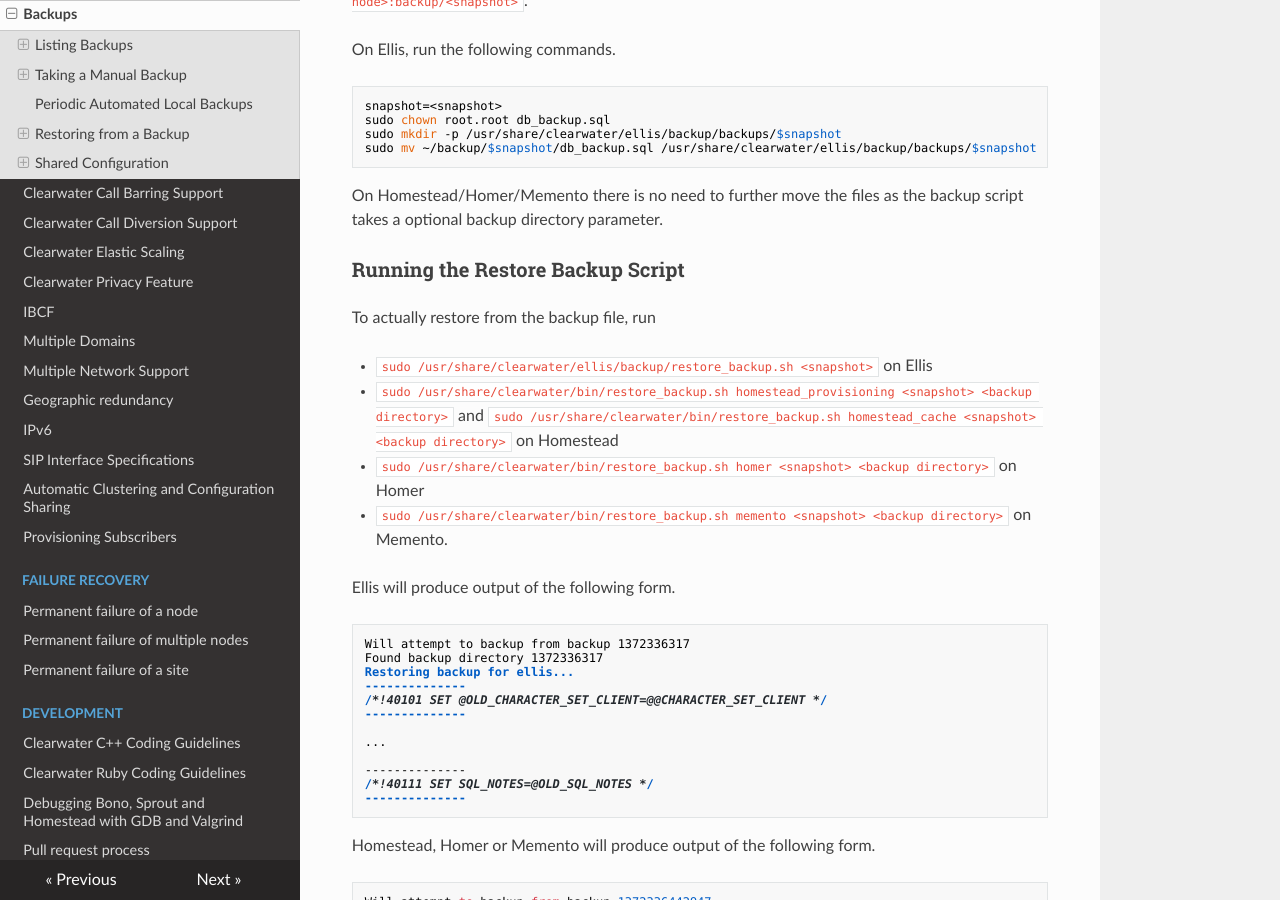
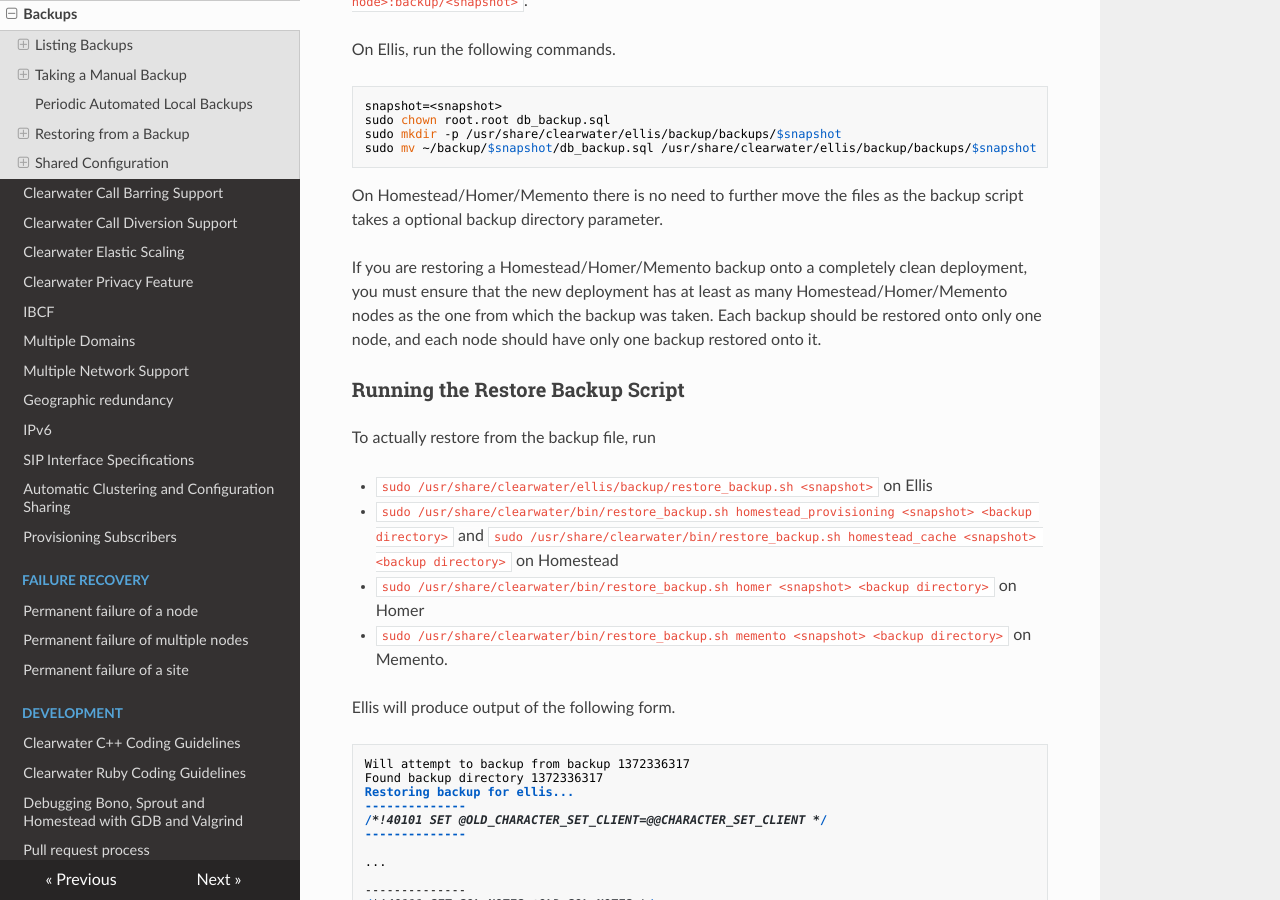
Before and after one commit to Metaswitch/clearwater-readthedocs, an MkDocs documentation site: the page built from docs/Backups.md, in a window 1280 px wide and 900 px high, scrolled down 3949 px. Built offline with MkDocs 1.6.1, drawn with Linux system fonts in a browser that asks for light colours; nearby versions of some CDN libraries; old or Windows-style settings are respelled for this version of MkDocs.

Commit message:
Clarify that homestead/homer/memento backups must be restored onto a deployment of at least the same size.

```diff
--- a/docs/Backups.md
+++ b/docs/Backups.md
@@ -141,6 +141,8 @@ On Ellis, run the following commands.
 
 On Homestead/Homer/Memento there is no need to further move the files as the backup script takes a optional backup directory parameter.
 
+If you are restoring a Homestead/Homer/Memento backup onto a completely clean deployment, you must ensure that the new deployment has at least as many Homestead/Homer/Memento nodes as the one from which the backup was taken. Each backup should be restored onto only one node, and each node should have only one backup restored onto it.
+
 ### Running the Restore Backup Script
 
 To actually restore from the backup file, run
```
